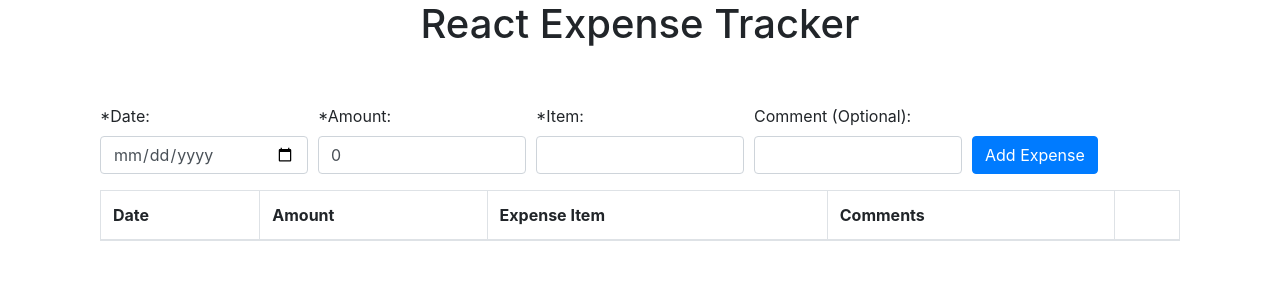
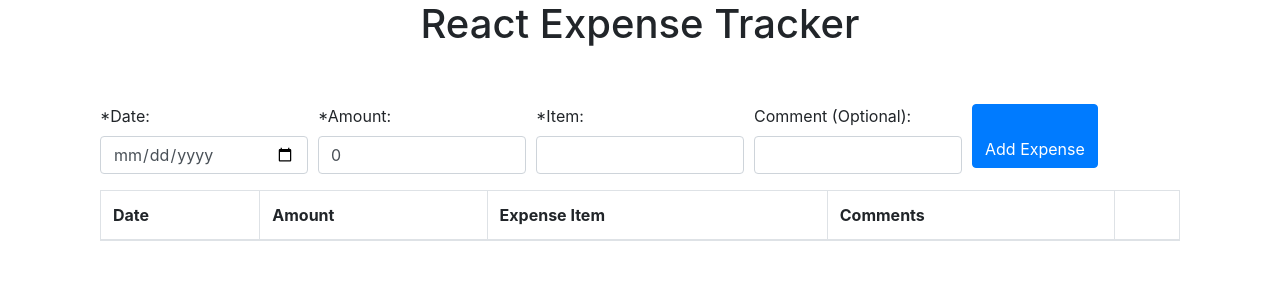
Before and after one commit to victorinspace/react-expense-tracker, a React (Create React App) app: page / in a window 1280 px wide. Shown: the top 300 px of the page. Built offline with nearby package versions, Linux system fonts and the light colour scheme.

Commit message:
Adds padding to top of page.

```diff
--- a/src/components/ExpenseForm.js
+++ b/src/components/ExpenseForm.js
@@ -62,7 +62,7 @@ class ExpenseForm extends React.Component {
 
   render () {
     return (
-      <Container className="mt-5" fluid>
+      <Container className="pt-5" fluid>
         <Form id='expense-form' onSubmit={this.handleSubmit}>
           <Form.Row>
             <Col>
@@ -116,7 +116,7 @@ class ExpenseForm extends React.Component {
             </Col>
             <Col>
               <Form.Group>
-                <Button style={{ marginTop: '32px' }} type='submit' variant='primary'>Add Expense</Button>
+                <Button style={{ paddingTop: '32px' }} type='submit' variant='primary'>Add Expense</Button>
               </Form.Group>
             </Col>
           </Form.Row>
```
